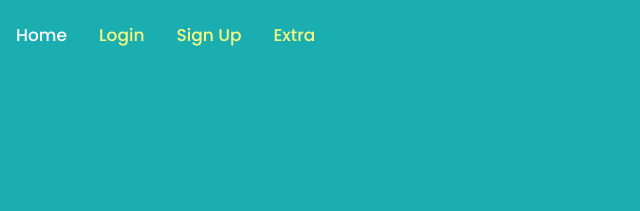
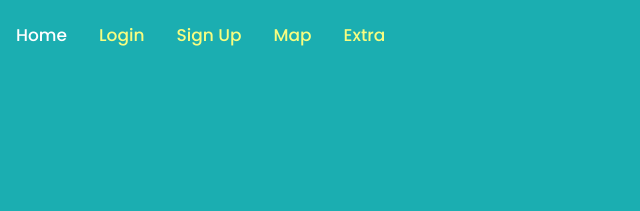
Before and after one commit to aditip897/SunsOutHacksOutProject, a plain HTML site: page frontEnd/public/index.html in a window 1280 px wide. Shown: the top 211 px of the page, 8-648 px from the left. Drawn offline with Linux system fonts and the light colour scheme; some packages are replaced by stand-ins of ours.

Commit message:
added map to navbar

```diff
--- a/frontEnd/public/index.html
+++ b/frontEnd/public/index.html
@@ -28,6 +28,7 @@
         <a class="active" href="#title">Home</a>
         <a href="./html/login.html">Login</a>
         <a href="./html/usersignup.html">Sign Up</a>
+        <a href="./html/mapPage.html">Map</a>
         <a href="#about">Extra  </a>
       </div>
     </section>
```
